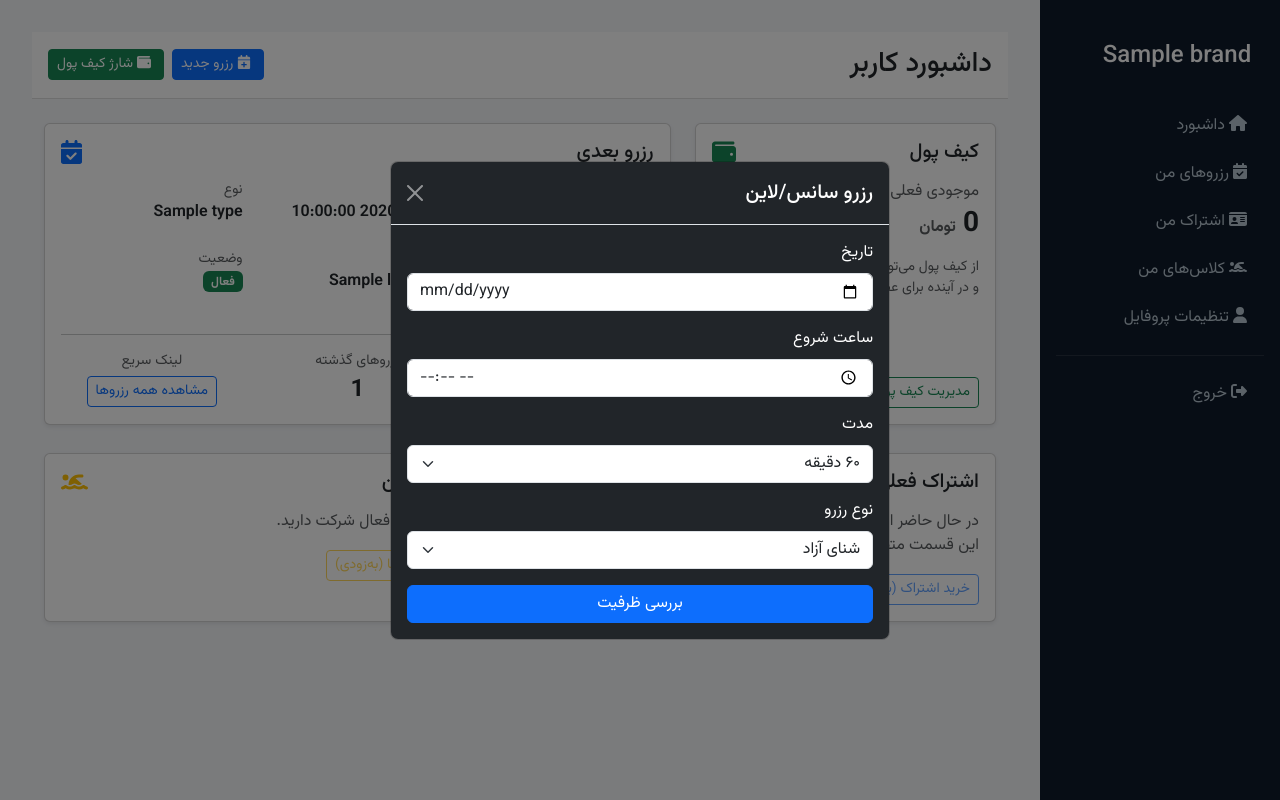
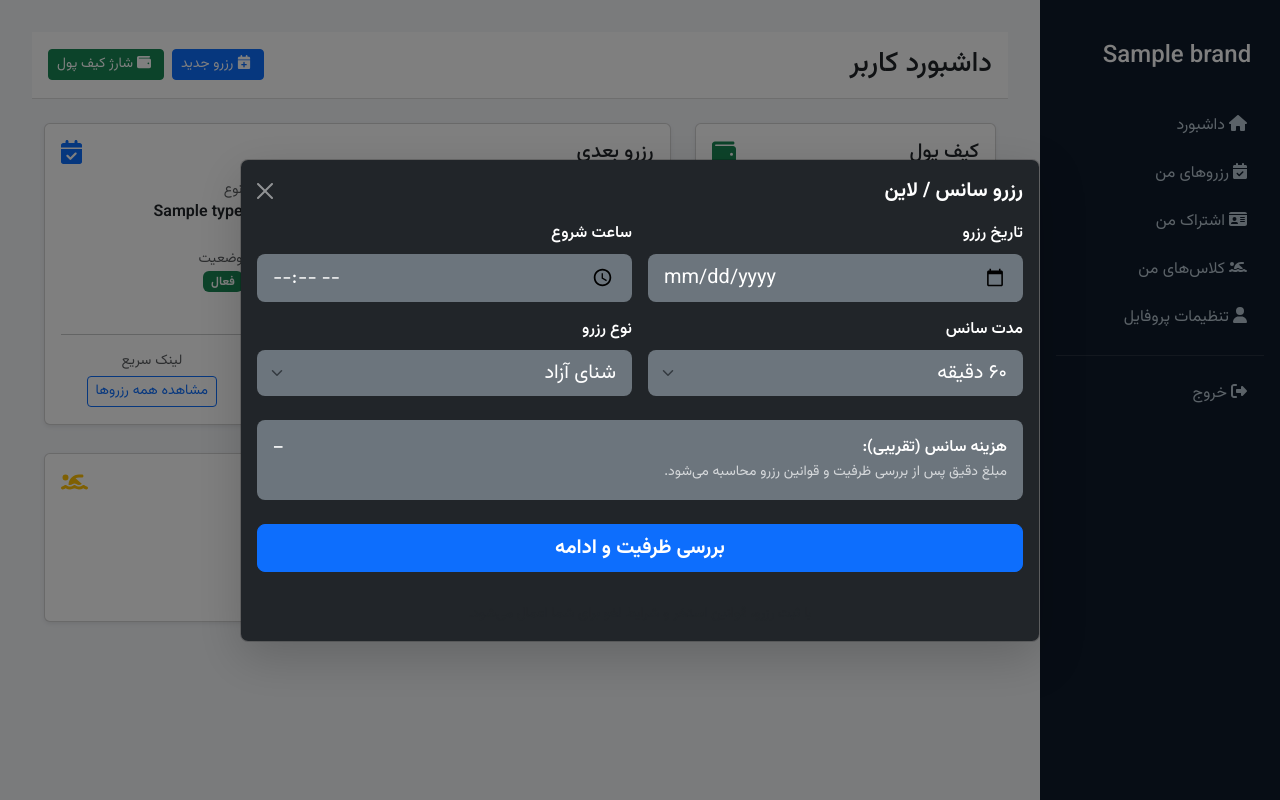
Before and after one commit to KouroshEsmaeili/poolclub-website, a Flask app: template app/templates/user/dashboard.html in a window 1280 px wide, after a click on "رزرو جدید". Run offline with Flask 3, Linux system fonts and the light colour scheme; the template is opened without the code that fills it: most values are stand-ins (such as "Sample title", 1, 10 or a date in 2020); some libraries are stand-ins or nearby versions.

Commit message:
improved booking model

```diff
--- a/app/templates/partials/booking_modal.html
+++ b/app/templates/partials/booking_modal.html
@@ -1,40 +1,98 @@
-<!-- Modal: رزرو سانس/لاین (فعلاً استاتیک) -->
+<!-- Booking Modal (Enhanced) -->
 <div class="modal fade" id="bookingModal" tabindex="-1" aria-labelledby="bookingModalLabel" aria-hidden="true">
-  <div class="modal-dialog modal-dialog-centered">
-    <div class="modal-content bg-dark text-white">
-      <div class="modal-header">
-        <h5 class="modal-title" id="bookingModalLabel">رزرو سانس/لاین</h5>
-        <button type="button" class="btn-close btn-close-white" data-bs-dismiss="modal" aria-label="بستن"></button>
+  <div class="modal-dialog modal-dialog-centered modal-lg">
+    <div class="modal-content bg-dark text-white rounded-3 shadow-lg">
+
+      <div class="modal-header border-0">
+        <h5 class="modal-title fw-bold" id="bookingModalLabel">رزرو سانس / لاین</h5>
+        <button type="button" class="btn-close btn-close-white" data-bs-dismiss="modal"></button>
       </div>
-      <div class="modal-body">
+
+      <div class="modal-body pt-0">
+
+        <!-- Placeholder for backend response messages -->
+        <div id="bookingMessage" class="d-none alert mt-2 mb-4"></div>
+
         <form id="bookingForm">
-          <div class="mb-3">
-            <label class="form-label">تاریخ</label>
-            <input type="date" class="form-control" name="date" required>
+
+          <!-- Date & Time Row -->
+          <div class="row g-3 mb-3">
+
+            <div class="col-md-6">
+              <label class="form-label fw-semibold">تاریخ رزرو</label>
+              <input
+                type="date"
+                class="form-control form-control-lg bg-secondary text-white border-0"
+                name="date"
+                required>
+            </div>
+
+            <div class="col-md-6">
+              <label class="form-label fw-semibold">ساعت شروع</label>
+              <input
+                type="time"
+                class="form-control form-control-lg bg-secondary text-white border-0"
+                name="time"
+                required>
+            </div>
+
           </div>
-          <div class="mb-3">
-            <label class="form-label">ساعت شروع</label>
-            <input type="time" class="form-control" name="time" required>
+
+          <!-- Duration & Type Row -->
+          <div class="row g-3 mb-4">
+
+            <div class="col-md-6">
+              <label class="form-label fw-semibold">مدت سانس</label>
+              <select
+                class="form-select form-select-lg bg-secondary text-white border-0"
+                name="duration">
+                <option value="60">۶۰ دقیقه</option>
+                <option value="90">۹۰ دقیقه</option>
+                <option value="120">۱۲۰ دقیقه</option>
+              </select>
+            </div>
+
+            <div class="col-md-6">
+              <label class="form-label fw-semibold">نوع رزرو</label>
+              <select
+                class="form-select form-select-lg bg-secondary text-white border-0"
+                name="type">
+                <option value="شنای آزاد">شنای آزاد</option>
+                <option value="رزرو لاین تمرین">لاین تمرین (تمرینی)</option>
+                <option value="کلاس گروهی">کلاس گروهی</option>
+              </select>
+            </div>
+
           </div>
-          <div class="mb-3">
-            <label class="form-label">مدت</label>
-            <select class="form-select" name="duration">
-              <option value="60">۶۰ دقیقه</option>
-              <option value="90">۹۰ دقیقه</option>
-              <option value="120">۱۲۰ دقیقه</option>
-            </select>
+
+          <!-- Price Box -->
+          <div class="bg-secondary text-white rounded-3 p-3 mb-4">
+            <div class="d-flex justify-content-between align-items-center">
+              <span class="fw-semibold">هزینه سانس (تقریبی):</span>
+              <span id="bookingPricePreview" class="fw-bold">–</span>
+            </div>
+            <small class="text-light opacity-75">
+              مبلغ دقیق پس از بررسی ظرفیت و قوانین رزرو محاسبه می‌شود.
+            </small>
           </div>
-          <div class="mb-3">
-            <label class="form-label">نوع رزرو</label>
-            <select class="form-select" name="type">
-              <option>شنای آزاد</option>
-              <option>رزرو لاین تمرین</option>
-              <option>کلاس گروهی</option>
-            </select>
-          </div>
-          <button class="btn btn-primary w-100" type="submit">بررسی ظرفیت</button>
+
+          <!-- Submit -->
+          <button
+            class="btn btn-primary btn-lg w-100 fw-bold py-2"
+            type="submit">
+            بررسی ظرفیت و ادامه
+          </button>
+
         </form>
+
       </div>
+
+      <div class="modal-footer border-0 justify-content-center">
+        <small class="text-muted">
+          با ثبت رزرو، قوانین استخر و شرایط لغو برای شما اعمال می‌شود.
+        </small>
+      </div>
+
     </div>
   </div>
 </div>
```
